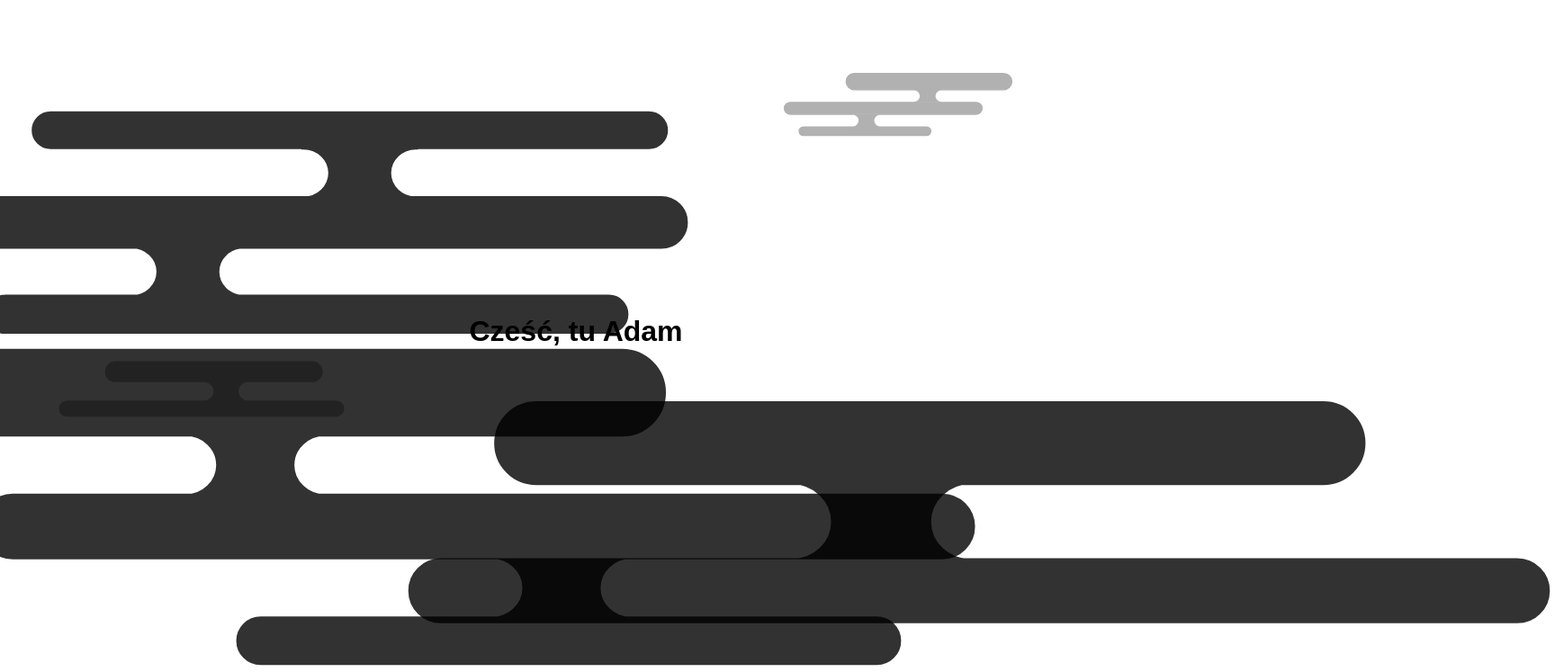
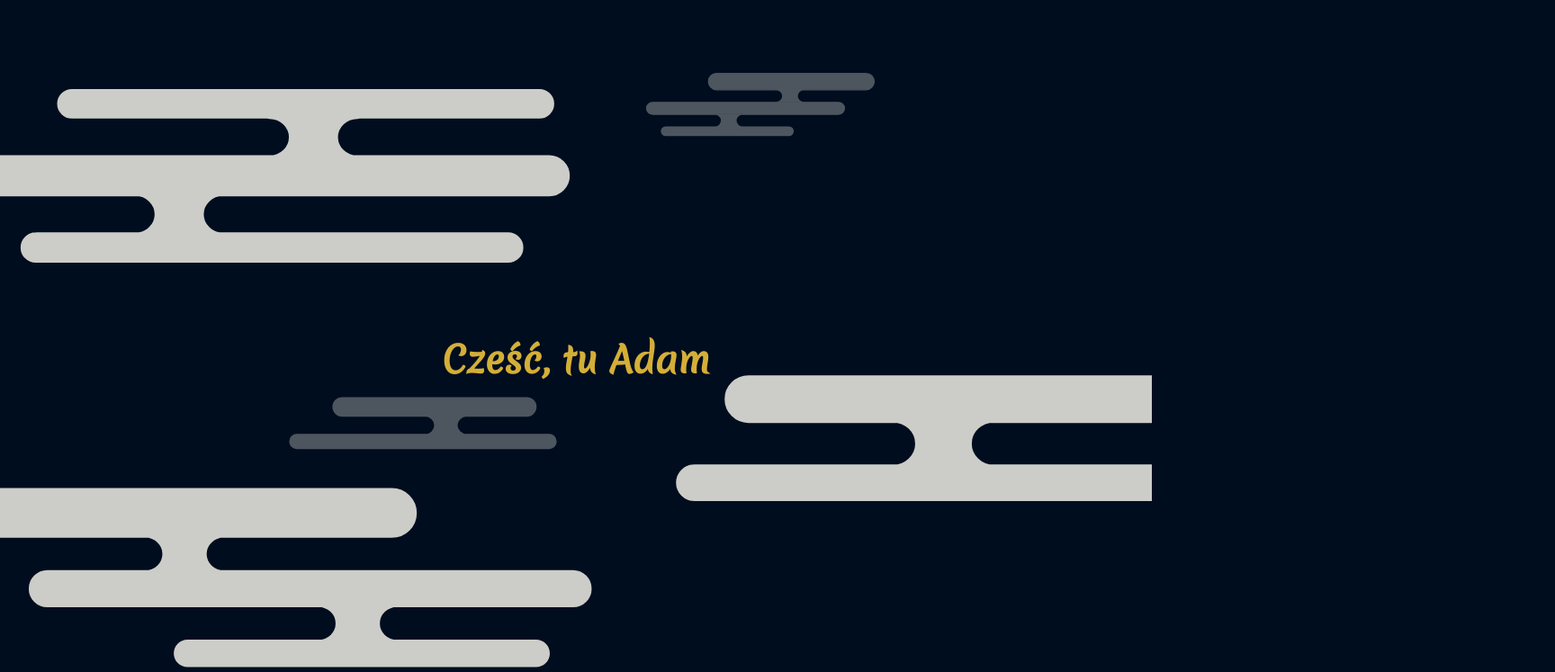
Before and after one commit to adamgarwacki/adamgarwacki.github.io, a plain HTML site: page index.html in a window 1280 px wide. Shown: the top 747 px of the page at 90% size, 1728 px wide, since content can reach past the window. Drawn offline with Linux system fonts and the light colour scheme.

Commit message:
dodano efekt scrolla na tytule; początek pracy nad stylowaniem nagłówków

```diff
--- a/css/style.css
+++ b/css/style.css
@@ -2,16 +2,38 @@
     font-family: Arial, Helvetica, sans-serif;
     margin: 0px;
     padding: 0px;
+    overflow-x: hidden;
+    color: #D4AF37;
+}
+
+body {
+    background-color: #000d1f;
 }
 
 /* Ogólne rulesety */
 .section {
     margin: 60px 0px;
+    height: 100vh;
+    display: flex;
+    flex-direction: column;
+    justify-content: center;
 }
 
 .heading {
+    position: relative;
+    margin: 12px auto;
+    padding: 0.5em;
+    font-family: 'Merienda', cursive;
     text-align: center;
-    padding-bottom: 2em;
+}
+
+.heading::after {
+    content: "";
+    position: absolute;
+    display: block;
+    margin: 5px auto;
+    top: 0px;
+    left: 0px;
 }
 
 .text-content {
@@ -22,11 +44,11 @@
 
 .header {
     position: relative;
-    height: 100vh;
     margin-top: 0px;
-    display: flex;
-    flex-direction: column;
-    justify-content: center;
+}
+
+.introduction {
+    background-color: #fffbcb;
 }
 
 /* CHMURY W NAGŁÓWKU */
@@ -42,36 +64,41 @@ Ponieważ każda z nich ma ustawiony viewbox można zmieniać rozmiar każdego k
 .cloud {
     position: absolute;
     width: 100%;
-    stroke: #000;
-    fill: #000;
+    max-width: 724px;
+    stroke: #FFFEF3;
+    fill: #FFFEF3;
     opacity: 0.8;
+}
+
+.small-cloud {
+    max-width: 300px;
+    opacity: 0.3;
 }
 
 .cloud-1 {
     bottom: 7%;
     left: -15%;
-    opacity: 0.8;
 }
 
 .cloud-2 {
     -webkit-transform: scaleX(-1);
     transform: scaleX(-1);
-    right: -35%;
-    top: 55%;
-    opacity: 0.8;
+    width: 60%;
+    right: -25%;
+    bottom: 30%;
 }
 
 .cloud-3 {
     width: 70%;
-    top: 15%;
+    max-width: 700px;
+    top: 12%;
     left: -10%;
 }
 
 .cloud-4 {
     width: 25%;
-    top: 50%;
+    top: 55%;
     left: 5%;
-    opacity: 0.3;
 }
 
 .cloud-5 {
@@ -80,9 +107,34 @@ Ponieważ każda z nich ma ustawiony viewbox można zmieniać rozmiar każdego k
     width: 20%;
     top: 10%;
     right: 12%;
-    opacity: 0.3;
 }
 
-.heading-main {
-    /* font-family: Arial, Helvetica, sans-serif; */
+
+/* RWD */
+@media (min-width: 992px) {
+    .heading-main {
+        font-size: 2.5em;
+    }
 }
+
+@media (min-width: 1200px) {
+    .cloud-1 {
+        left: -5%;
+    }
+
+    .cloud-2 {
+        right: -15%;
+    }
+
+    .cloud-3 {
+        left: -5%;
+    }
+
+    .cloud-4 {
+        left: 25%;
+    }
+
+    .cloud-5 {
+        right: 24%;
+    }
+}
--- a/index.html
+++ b/index.html
@@ -6,13 +6,18 @@
     <meta name="viewport" content="width=device-width, initial-scale=1.0">
     <title>adamgarwacki</title>
 
+    <!-- Google Fonts -->
+    <link rel="preconnect" href="https://fonts.gstatic.com">
+    <link href="https://fonts.googleapis.com/css2?family=Merienda&display=swap" rel="stylesheet">
+
+    <!-- Custom CSS -->
     <link rel="stylesheet" href="./css/style.css">
 </head>
 
 <body>
     <header id="header" class="section header">
         <h1 class="heading heading-main">Cześć, tu Adam</h1>
-        <div class="cloud-box">
+        <div id="cloud-box" class="cloud-box">
             <svg class="cloud cloud-1" viewBox="0 0 164.934 46.507">
                 <path
                 d="M72.568 160.126v-23.252H49.316v.274A11.359 11.359 0 0160.54 148.5a11.359 11.359 0 01-11.225 11.354v.272zm.13-23.252v23.252h23.251v-.274A11.359 11.359 0 0184.724 148.5a11.359 11.359 0 0111.225-11.354v-.272zM-29.92 116.595V93.343h-23.252v.274a11.359 11.359 0 0111.225 11.352 11.359 11.359 0 01-11.225 11.355v.271zm.13-23.252v23.252h23.252v-.274a11.359 11.359 0 01-11.225-11.352A11.359 11.359 0 01-6.538 93.615v-.272zm-127.24-28.632H92.836c7.62 0 13.754 6.495 13.754 14.561 0 8.067-6.134 14.562-13.754 14.562h-249.864c-7.62 0-13.754-6.495-13.754-14.562 0-8.066 6.134-14.56 13.754-14.56zm46.03 51.394h311.017c5.563 0 10.04 4.74 10.04 10.63 0 5.889-4.477 10.63-10.04 10.63h-311.016c-5.563 0-10.041-4.741-10.041-10.63 0-5.89 4.478-10.63 10.04-10.63zm82.963 43.53H178.12c3.98 0 7.184 3.393 7.184 7.606 0 4.214-3.204 7.606-7.184 7.606H-28.037c-3.98 0-7.184-3.392-7.184-7.606 0-4.213 3.204-7.606 7.184-7.606z"
@@ -22,23 +27,23 @@
             <svg class="cloud cloud-2" viewBox="0 0 128.912 26.064">
                 <path
                     d="M72.568 160.126v-23.252H49.316v.274A11.359 11.359 0 0160.54 148.5a11.359 11.359 0 01-11.225 11.354v.272zm.13-23.252v23.252h23.251v-.274A11.359 11.359 0 0184.724 148.5a11.359 11.359 0 0111.225-11.354v-.272zm-166.45 22.761h281.511c4.191 0 7.565 3.573 7.565 8.01 0 4.436-3.374 8.008-7.565 8.008H-93.753c-4.19 0-7.565-3.572-7.565-8.009s3.374-8.009 7.565-8.009zm50.706-43.53h205.862c5.562 0 10.04 4.74 10.04 10.63 0 5.889-4.478 10.63-10.04 10.63H-43.046c-5.562 0-10.04-4.741-10.04-10.63 0-5.89 4.478-10.63 10.04-10.63z"
-                    stroke="#000" stroke-width="2" transform="matrix(.42783 0 0 .40411 44.347 -45.92)" />
+                    stroke-width="2" transform="matrix(.42783 0 0 .40411 44.347 -45.92)" />
             </svg>
 
 
             <svg class="cloud cloud-3" viewBox="0 0 143.653 40.838">
                 <path
                     d="M72.568 160.126v-23.252H49.316v.274A11.359 11.359 0 0160.54 148.5a11.359 11.359 0 01-11.225 11.354v.272zm.13-23.252v23.252h23.251v-.274A11.359 11.359 0 0184.724 148.5a11.359 11.359 0 0111.225-11.354v-.272zm71.427-20.279V93.343h-23.252v.274a11.359 11.359 0 0111.225 11.352 11.359 11.359 0 01-11.225 11.354v.272zm.13-23.252v23.252h23.252v-.274a11.359 11.359 0 01-11.225-11.352 11.359 11.359 0 0111.225-11.354v-.272zM15.5 78.741h249.122c3.844 0 6.938 3.276 6.938 7.346s-3.094 7.345-6.938 7.345H15.5c-3.844 0-6.939-3.276-6.939-7.345 0-4.07 3.095-7.346 6.939-7.346zm-56.706 37.364h311.017c5.562 0 10.04 4.74 10.04 10.63 0 5.889-4.478 10.63-10.04 10.63H-41.205c-5.562 0-10.04-4.741-10.04-10.63 0-5.89 4.478-10.63 10.04-10.63zm37.464 43.53h251.654c3.98 0 7.185 3.393 7.185 7.606 0 4.214-3.205 7.606-7.185 7.606H-3.74c-3.98 0-7.184-3.392-7.184-7.606 0-4.213 3.204-7.606 7.184-7.606z"
-                    stroke="#000" stroke-width="2" transform="matrix(.42783 0 0 .40411 22.924 -30.82)" />
+                    stroke-width="2" transform="matrix(.42783 0 0 .40411 22.924 -30.82)" />
             </svg>
 
-            <svg class="cloud cloud-4" viewBox="0 0 128.912 26.064">
+            <svg class="cloud small-cloud cloud-4" viewBox="0 0 128.912 26.064">
                 <path
                     d="M72.568 160.126v-23.252H49.316v.274A11.359 11.359 0 0160.54 148.5a11.359 11.359 0 01-11.225 11.354v.272zm.13-23.252v23.252h23.251v-.274A11.359 11.359 0 0184.724 148.5a11.359 11.359 0 0111.225-11.354v-.272zm-166.45 22.761h281.511c4.191 0 7.565 3.573 7.565 8.01 0 4.436-3.374 8.008-7.565 8.008H-93.753c-4.19 0-7.565-3.572-7.565-8.009s3.374-8.009 7.565-8.009zm50.706-43.53h205.862c5.562 0 10.04 4.74 10.04 10.63 0 5.889-4.478 10.63-10.04 10.63H-43.046c-5.562 0-10.04-4.741-10.04-10.63 0-5.89 4.478-10.63 10.04-10.63z"
-                    stroke="#000" stroke-width="2" transform="matrix(.42783 0 0 .40411 44.347 -45.92)" />
+                    stroke-width="2" transform="matrix(.42783 0 0 .40411 44.347 -45.92)" />
             </svg>
 
-            <svg class="cloud cloud-5" viewBox="0 0 164.934 46.507">
+            <svg class="cloud small-cloud cloud-5" viewBox="0 0 164.934 46.507">
                 <path
                     d="M72.568 160.126v-23.252H49.316v.274A11.359 11.359 0 0160.54 148.5a11.359 11.359 0 01-11.225 11.354v.272zm.13-23.252v23.252h23.251v-.274A11.359 11.359 0 0184.724 148.5a11.359 11.359 0 0111.225-11.354v-.272zM-29.92 116.595V93.343h-23.252v.274a11.359 11.359 0 0111.225 11.352 11.359 11.359 0 01-11.225 11.355v.271zm.13-23.252v23.252h23.252v-.274a11.359 11.359 0 01-11.225-11.352A11.359 11.359 0 01-6.538 93.615v-.272zm-127.24-28.632H92.836c7.62 0 13.754 6.495 13.754 14.561 0 8.067-6.134 14.562-13.754 14.562h-249.864c-7.62 0-13.754-6.495-13.754-14.562 0-8.066 6.134-14.56 13.754-14.56zm46.03 51.394h311.017c5.563 0 10.04 4.74 10.04 10.63 0 5.889-4.477 10.63-10.04 10.63h-311.016c-5.563 0-10.041-4.741-10.041-10.63 0-5.89 4.478-10.63 10.04-10.63zm82.963 43.53H178.12c3.98 0 7.184 3.393 7.184 7.606 0 4.214-3.204 7.606-7.184 7.606H-28.037c-3.98 0-7.184-3.392-7.184-7.606 0-4.213 3.204-7.606 7.184-7.606z"
                     stroke-width="2" transform="matrix(.42783 0 0 .40411 74.066 -25.15)" />
@@ -47,20 +52,27 @@
         </div>
     </header>
 
-    <section id="introduction" class="section">
+    <section id="introduction" class="section introduction">
         <h2 class="heading heading-sub">Czym się zajmuję?</h2>
-        <p class="text-content">Buduję proste strony internetowe oraz aplikacje wykorzystując HTML, CSS, JavaScript.
-            Obecnie szukam zatrudnienia jako Front End Developer.</p>
+        <p class="text-content">Buduję proste strony internetowe oraz aplikacje wykorzystując HTML, CSS, JavaScript. Obecnie szukam zatrudnienia jako Front End Developer.</p>
     </section>
 
     <section id="about" class="section">
         <h2 class="heading heading-sub">Informacje o mnie:</h2>
+        <div>
             <h3 class="heading">Umiejętności</h3>
             <p class="text-content">HTML, CSS, JS, jQuery, React, Bootstrap, trochę Python i Java</p>
+        </div>
+
+        <div>
             <h3 class="heading">Oprogramowanie</h3>
             <p class="text-content">VSCode, Inkscape</p>
+        </div>
+
+        <div>
             <h3 class="heading">Hobby</h3>
             <p class="text-content">Żeglarstwo, fantastyka, gry fabularne<p>
+        </div>
     </section>
 
     <section id="projects" class="section">
@@ -72,6 +84,9 @@
         <h2 class="heading heading-sub">Kontakt</h2>
         <p class="text-content">form</p>
     </section>
+
+
+    <script src="js/main.js"></script>
 </body>
 
 </html>
--- /dev/null
+++ b/js/main.js
@@ -0,0 +1,22 @@
+'use strict';
+
+// Efekt przejścia od tytułu:
+window.addEventListener('scroll', () => {
+    let scrollValue = window.pageYOffset;
+    let windowHeight = window.innerHeight;
+    let cloudBox = document.getElementById('cloud-box');
+
+    // Zanikanie chmur:
+    let cloudOpacity = 1 - scrollValue/(windowHeight - 200);
+    if(cloudOpacity > 0) {
+        cloudBox.style.opacity = cloudOpacity;
+    } else {
+        cloudBox.style.opacity = 0;
+    }
+
+    // Rozszerzanie się, odchylanie na boki:
+    if(scrollValue < windowHeight) {
+        cloudBox.style.width = `${window.innerWidth + scrollValue/2}px`;
+        cloudBox.style.left = `-${scrollValue/4}px`;
+    }
+});
```
Lines whose indentation alone changed are shown as unchanged.
